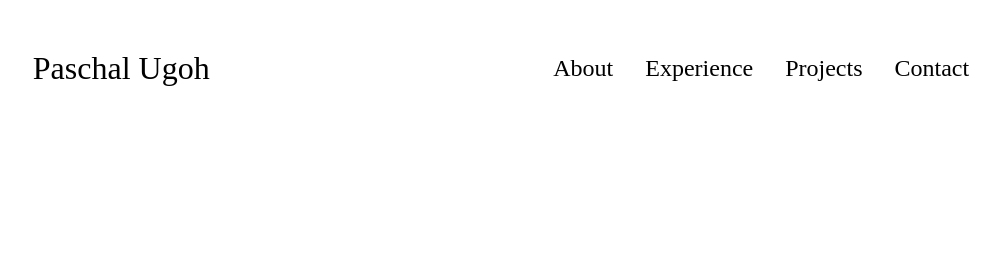
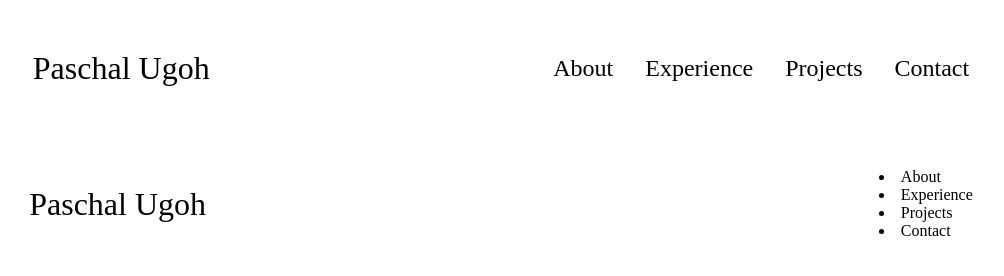
Before and after one commit to UgohP/javascript-class, a website built with Vite: page semptember_class/portfolio/index.html in a window 1280 px wide. Shown: the whole page, without its empty margins (139-1143 px from the left). Built offline with nearby package versions, Linux system fonts and the light colour scheme.

Commit message:
updated the html

```diff
--- a/semptember_class/portfolio/index.html
+++ b/semptember_class/portfolio/index.html
@@ -19,6 +19,21 @@
         </ul>
       </div>
     </nav>
+
+    <nav id="mobile__nav">
+      <div class="logo">Paschal Ugoh</div>
+      <div class="hamburger-menu">
+        <span></span>
+        <span></span>
+        <span></span>
+      </div>
+      <div class="hamburger-menu-links">
+        <li><a href="#about">About</a></li>
+        <li><a href="#experience">Experience</a></li>
+        <li><a href="#projects">Projects</a></li>
+        <li><a href="#contact">Contact</a></li>
+      </div>
+    </nav>
     <script src="js/script.js"></script>
   </body>
 </html>
```
